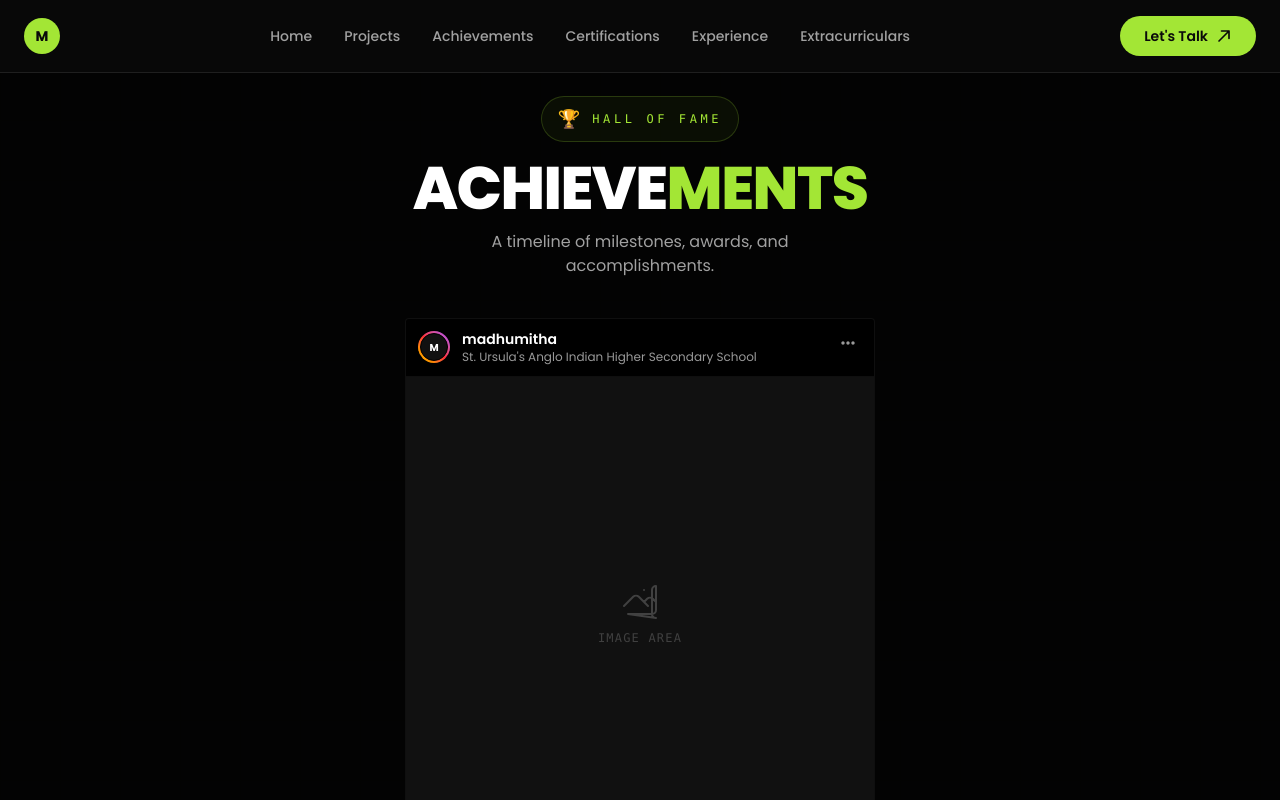
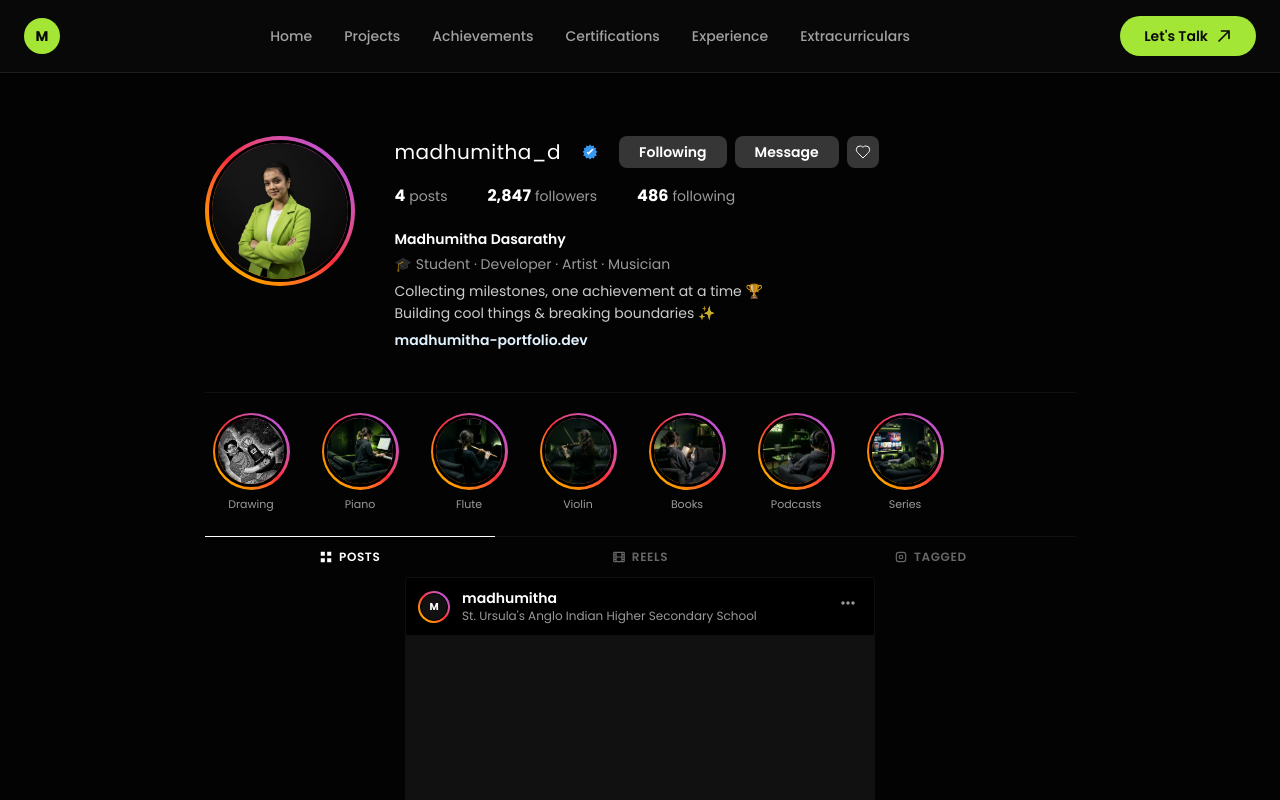
Before and after one commit to madhumithadasarathy/madhumitha_portfolio, a React (Vite) app: page /achievements in a window 1280 px wide. Shown: the top 800 px of the page. Built offline with nearby package versions, Linux system fonts and the light colour scheme.

Commit message:
feat: replace Hall of Fame header with Instagram-style profile header

```diff
--- a/src/pages/Achievements.jsx
+++ b/src/pages/Achievements.jsx
@@ -153,24 +153,122 @@ export default function Achievements() {
                 }}
             />
 
-            <div className="max-w-[900px] mx-auto px-4 md:px-8 relative z-10">
-                {/* Page Header */}
+            <div className="max-w-[935px] mx-auto px-4 md:px-8 relative z-10">
+                {/* ===== INSTAGRAM PROFILE HEADER ===== */}
                 <motion.div
-                    className="text-center mb-10"
+                    className="mb-0"
                     initial={{ opacity: 0, y: 20 }}
                     animate={{ opacity: 1, y: 0 }}
                     transition={{ duration: 0.6 }}
                 >
-                    <div className="inline-flex items-center gap-3 mb-4 px-4 py-2 border border-neon/20 rounded-full bg-neon/5">
-                        <span className="text-lg">🏆</span>
-                        <span className="text-neon text-xs font-mono tracking-[0.3em] uppercase">Hall of Fame</span>
+                    {/* Top Profile Section */}
+                    <div className="flex flex-col md:flex-row items-center md:items-start gap-6 md:gap-10 py-8 md:py-10">
+                        {/* Profile Picture */}
+                        <div className="flex-shrink-0">
+                            <div className="w-[86px] h-[86px] md:w-[150px] md:h-[150px] rounded-full bg-gradient-to-tr from-yellow-400 via-red-500 to-purple-500 p-[3px] md:p-[4px]">
+                                <div className="w-full h-full rounded-full border-[3px] border-black overflow-hidden">
+                                    <img
+                                        src="/madhu.jpg"
+                                        alt="Madhumitha"
+                                        className="w-full h-full object-cover"
+                                    />
+                                </div>
+                            </div>
+                        </div>
+
+                        {/* Profile Info */}
+                        <div className="flex-1 text-center md:text-left">
+                            {/* Username Row */}
+                            <div className="flex flex-col md:flex-row items-center gap-3 md:gap-5 mb-4">
+                                <h1 className="text-xl font-normal text-white tracking-wide">madhumitha_d</h1>
+                                {/* Verified Badge */}
+                                <svg className="w-[18px] h-[18px] text-[#3897f0] -ml-3 md:ml-0" viewBox="0 0 24 24" fill="currentColor">
+                                    <path d="M12 2L14.09 4.26L17 3.29L17.34 6.34L20.39 6.68L19.42 9.59L21.68 11.68L19.74 14.09L21 17L18.06 17.71L17.34 20.66L14.43 19.74L12 22L9.57 19.74L6.66 20.66L5.94 17.71L3 17L4.26 14.09L2.32 11.68L4.58 9.59L3.61 6.68L6.66 6.34L7 3.29L9.91 4.26L12 2Z" />
+                                    <path d="M10 15.5L7.5 13L8.91 11.59L10 12.67L15.09 7.59L16.5 9L10 15.5Z" fill="white" />
+                                </svg>
+                                <div className="flex gap-2">
+                                    <button className="px-5 py-1.5 bg-[#363636] hover:bg-[#4a4a4a] text-white text-sm font-semibold rounded-lg transition-colors duration-200">
+                                        Following
+                                    </button>
+                                    <button className="px-5 py-1.5 bg-[#363636] hover:bg-[#4a4a4a] text-white text-sm font-semibold rounded-lg transition-colors duration-200">
+                                        Message
+                                    </button>
+                                    <button className="px-2 py-1.5 bg-[#363636] hover:bg-[#4a4a4a] text-white rounded-lg transition-colors duration-200">
+                                        <svg className="w-4 h-4" fill="currentColor" viewBox="0 0 24 24"><path d="M19 14c1.49-1.46 3-3.21 3-5.5A5.5 5.5 0 0016.5 3c-1.76 0-3 .5-4.5 2-1.5-1.5-2.74-2-4.5-2A5.5 5.5 0 002 8.5c0 2.3 1.5 4.05 3 5.5l7 7Z" stroke="currentColor" strokeWidth="1.5" fill="none"/></svg>
+                                    </button>
+                                </div>
+                            </div>
+
+                            {/* Stats Row */}
+                            <div className="flex justify-center md:justify-start gap-8 md:gap-10 mb-5">
+                                <div className="text-center md:text-left">
+                                    <span className="text-white font-bold">{achievements.length}</span>
+                                    <span className="text-white/60 text-sm ml-1">posts</span>
+                                </div>
+                                <div className="text-center md:text-left cursor-pointer hover:opacity-70 transition-opacity">
+                                    <span className="text-white font-bold">2,847</span>
+                                    <span className="text-white/60 text-sm ml-1">followers</span>
+                                </div>
+                                <div className="text-center md:text-left cursor-pointer hover:opacity-70 transition-opacity">
+                                    <span className="text-white font-bold">486</span>
+                                    <span className="text-white/60 text-sm ml-1">following</span>
+                                </div>
+                            </div>
+
+                            {/* Bio */}
+                            <div className="text-sm leading-relaxed">
+                                <div className="text-white font-semibold">Madhumitha Dasarathy</div>
+                                <div className="text-white/60 mt-0.5">🎓 Student · Developer · Artist · Musician</div>
+                                <div className="text-white/80 mt-1">Collecting milestones, one achievement at a time 🏆</div>
+                                <div className="text-white/80">Building cool things & breaking boundaries ✨</div>
+                                <a href="/" className="text-[#E0F2FE] font-semibold hover:underline mt-1 inline-block">madhumitha-portfolio.dev</a>
+                            </div>
+                        </div>
                     </div>
-                    <h1 className="text-4xl md:text-6xl font-black text-white uppercase tracking-tight">
-                        Achieve<span className="text-neon">ments</span>
-                    </h1>
-                    <p className="text-dark-text text-sm md:text-base mt-3 max-w-md mx-auto">
-                        A timeline of milestones, awards, and accomplishments.
-                    </p>
+
+                    {/* Story Highlights */}
+                    <div className="border-t border-white/[0.06] pt-5 pb-4">
+                        <div className="flex gap-5 md:gap-8 overflow-x-auto scrollbar-hide px-2 pb-2" style={{ scrollbarWidth: 'none', msOverflowStyle: 'none' }}>
+                            {[
+                                { label: 'Drawing', image: '/hobbies/drawing.jpg' },
+                                { label: 'Piano', image: '/hobbies/piano.jpg' },
+                                { label: 'Flute', image: '/hobbies/flute.jpg' },
+                                { label: 'Violin', image: '/hobbies/violin.jpg' },
+                                { label: 'Books', image: '/hobbies/books.jpg' },
+                                { label: 'Podcasts', image: '/hobbies/podcasts.jpg' },
+                                { label: 'Series', image: '/hobbies/series.jpg' },
+                            ].map((story) => (
+                                <div key={story.label} className="flex flex-col items-center gap-1.5 flex-shrink-0 cursor-pointer group">
+                                    <div className="w-[66px] h-[66px] md:w-[77px] md:h-[77px] rounded-full bg-gradient-to-tr from-yellow-400 via-red-500 to-purple-500 p-[2.5px] group-hover:scale-105 transition-transform duration-200">
+                                        <div className="w-full h-full rounded-full border-[3px] border-black overflow-hidden">
+                                            <img
+                                                src={story.image}
+                                                alt={story.label}
+                                                className="w-full h-full object-cover"
+                                            />
+                                        </div>
+                                    </div>
+                                    <span className="text-white/60 text-[11px] font-normal truncate max-w-[72px] text-center group-hover:text-white/90 transition-colors">{story.label}</span>
+                                </div>
+                            ))}
+                        </div>
+                    </div>
+
+                    {/* Tab Bar */}
+                    <div className="flex border-t border-white/[0.06]">
+                        <button className="flex-1 flex items-center justify-center gap-1.5 py-3 border-t border-white text-white text-xs font-semibold tracking-wider uppercase -mt-px">
+                            <svg className="w-3.5 h-3.5" fill="currentColor" viewBox="0 0 24 24"><path d="M3 3h7v7H3V3zm0 11h7v7H3v-7zm11-11h7v7h-7V3zm0 11h7v7h-7v-7z" /></svg>
+                            <span className="hidden md:inline">Posts</span>
+                        </button>
+                        <button className="flex-1 flex items-center justify-center gap-1.5 py-3 text-white/40 text-xs font-semibold tracking-wider uppercase hover:text-white/60 transition-colors">
+                            <svg className="w-3.5 h-3.5" fill="none" stroke="currentColor" strokeWidth="2" viewBox="0 0 24 24"><path d="M7 4v16M17 4v16M3 8h4m10 0h4M3 12h18M3 16h4m10 0h4M4 20h16a1 1 0 001-1V5a1 1 0 00-1-1H4a1 1 0 00-1 1v14a1 1 0 001 1z" /></svg>
+                            <span className="hidden md:inline">Reels</span>
+                        </button>
+                        <button className="flex-1 flex items-center justify-center gap-1.5 py-3 text-white/40 text-xs font-semibold tracking-wider uppercase hover:text-white/60 transition-colors">
+                            <svg className="w-3.5 h-3.5" fill="none" stroke="currentColor" strokeWidth="2" viewBox="0 0 24 24"><path d="M16 4H8a4 4 0 00-4 4v8a4 4 0 004 4h8a4 4 0 004-4V8a4 4 0 00-4-4z"/><circle cx="12" cy="12" r="3"/></svg>
+                            <span className="hidden md:inline">Tagged</span>
+                        </button>
+                    </div>
                 </motion.div>
 
                 {/* Achievement Posts */}
```
